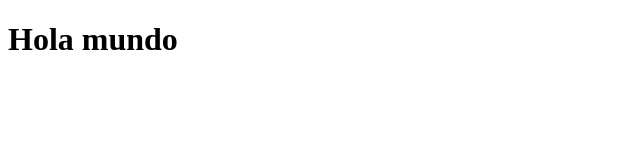
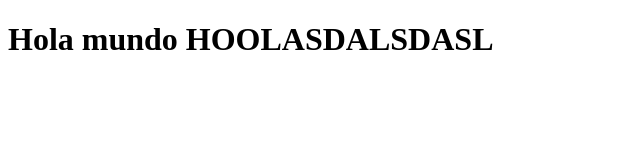
Before and after one commit to Alonz0o/PruebaVercel, a plain HTML site: page index.html in a window 1280 px wide. Shown: the whole page, without its empty margins (0-640 px from the left). Drawn offline with Linux system fonts and the light colour scheme.

Commit message:
seungocommit

```diff
--- a/index.html
+++ b/index.html
@@ -5,6 +5,6 @@
     <title>Hola Mundo</title>
 </head>
 <body>
-    <h1>Hola mundo</h1>
+    <h1>Hola mundo HOOLASDALSDASL</h1>
 </body>
 </html>
```
